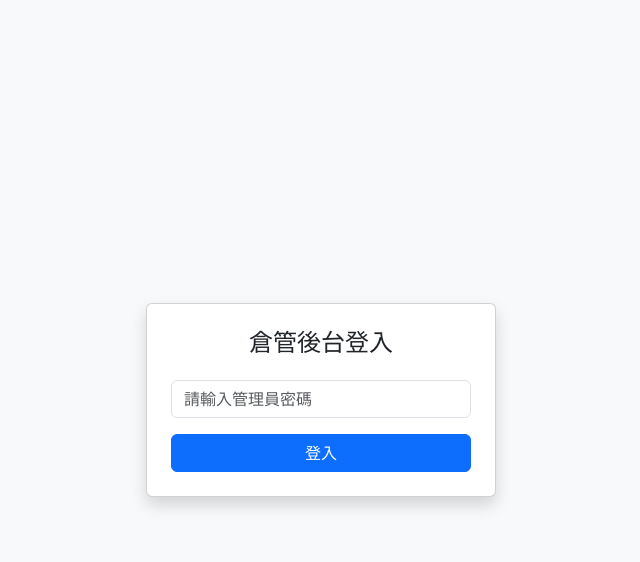
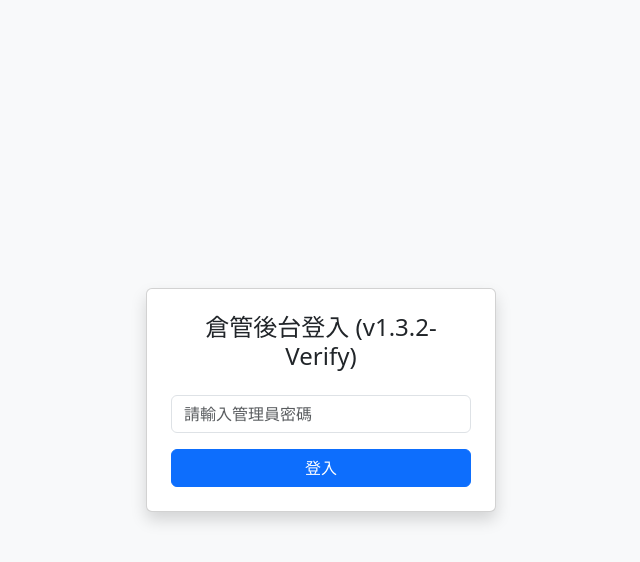
Before and after one commit to bingo-taiwan/linebot-warehouse-manager, a PHP site: page / in a window 1280 px wide. Shown: the top 562 px of the page, without its empty margins (319-959 px from the left). Run offline with PHP 8.4, Linux system fonts and the light colour scheme.

Commit message:
UI: Public tag v1.3.2

```diff
--- a/admin/index.php
+++ b/admin/index.php
@@ -22,7 +22,7 @@ if (!isset($_SESSION['admin_logged_in'])) {
     </head>
     <body class="d-flex align-items-center justify-content-center vh-100 bg-light">
         <div class="card p-4 shadow" style="width: 350px;">
-            <h4 class="text-center mb-4">倉管後台登入</h4>
+            <h4 class="text-center mb-4">倉管後台登入 (v1.3.2-Verify)</h4>
             <?php if (isset($error)) echo "<div class='alert alert-danger'>$error</div>"; ?>
             <form method="post">
                 <input type="password" name="password" class="form-control mb-3" placeholder="請輸入管理員密碼" required>
```
